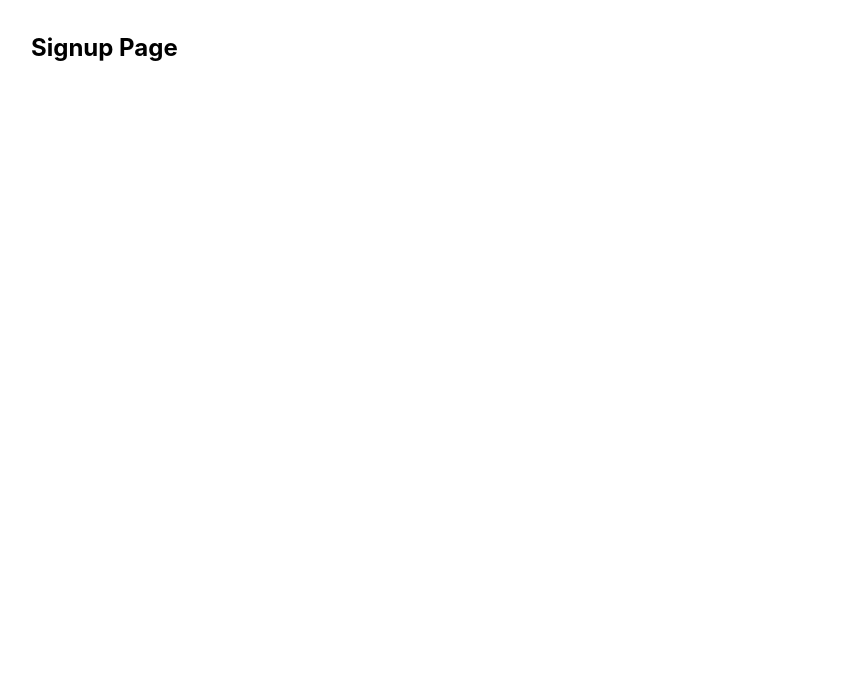
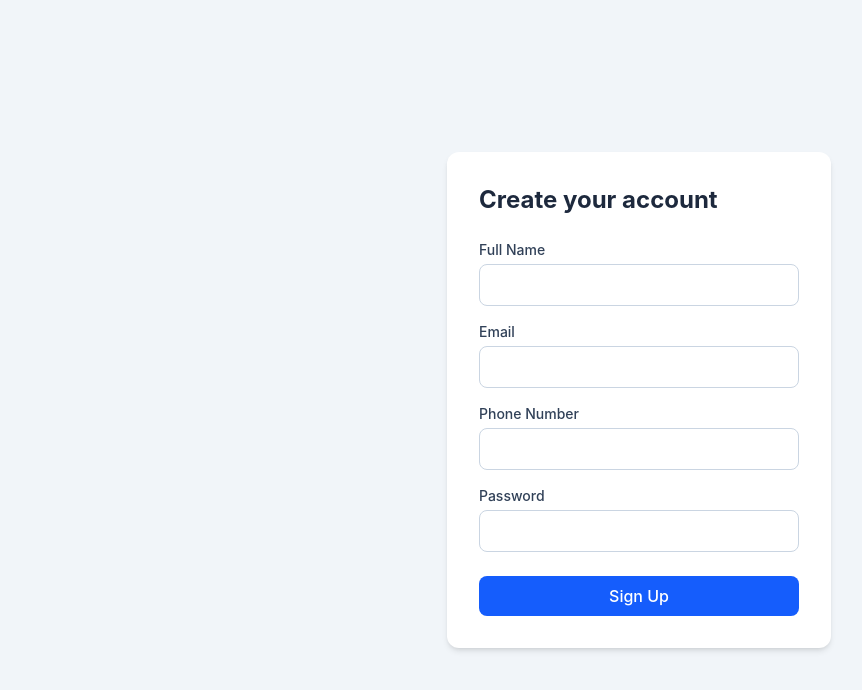
Before and after one commit to yashvardhanshah/BankMate, a React app in the folder frontend/: page /signup in a window 1280 px wide. Shown: the top 690 px of the page, without its empty margins (1-863 px from the left). Built offline with nearby package versions, Linux system fonts and the light colour scheme; the HTML template or start-up script is replaced by a standard one.

Commit message:
Add real signup page

```diff
--- a/frontend/src/App.jsx
+++ b/frontend/src/App.jsx
@@ -1,9 +1,7 @@
 import { BrowserRouter, Routes, Route } from 'react-router-dom'
 import LoginPage from './pages/LoginPage'
 
-function SignupPage() {
-  return <h1 className="text-2xl font-bold p-8">Signup Page</h1>
-}
+import SignupPage from './pages/SignupPage'
 
 function DashboardPage() {
   return <h1 className="text-2xl font-bold p-8">Dashboard Page</h1>
--- /dev/null
+++ b/frontend/src/pages/SignupPage.jsx
@@ -0,0 +1,96 @@
+import { useState } from 'react'
+
+function SignupPage() {
+  const [fullName, setFullName] = useState('')
+  const [email, setEmail] = useState('')
+  const [phoneNumber, setPhoneNumber] = useState('')
+  const [password, setPassword] = useState('')
+  const [error, setError] = useState('')
+
+  async function handleSignup(e) {
+    e.preventDefault()
+    setError('')
+
+    try {
+      const response = await fetch('http://127.0.0.1:8000/signup', {
+        method: 'POST',
+        headers: { 'Content-Type': 'application/json' },
+        body: JSON.stringify({
+          full_name: fullName,
+          email,
+          password,
+          phone_number: phoneNumber
+        })
+      })
+
+      const data = await response.json()
+
+      if (data.error) {
+        setError(data.error)
+      } else {
+        localStorage.setItem('token', data.access_token)
+        window.location.href = '/dashboard'
+      }
+    } catch (err) {
+      setError('Something went wrong. Please try again.')
+    }
+  }
+
+  return (
+    <div className="min-h-screen flex items-center justify-center bg-slate-100">
+      <form onSubmit={handleSignup} className="bg-white p-8 rounded-xl shadow-md w-96">
+        <h1 className="text-2xl font-bold mb-6 text-slate-800">Create your account</h1>
+
+        {error && (
+          <div className="bg-red-50 text-red-600 text-sm p-3 rounded-lg mb-4">
+            {error}
+          </div>
+        )}
+
+        <label className="block text-sm font-medium text-slate-700 mb-1">Full Name</label>
+        <input
+          type="text"
+          value={fullName}
+          onChange={(e) => setFullName(e.target.value)}
+          className="w-full border border-slate-300 rounded-lg p-2 mb-4 focus:outline-none focus:ring-2 focus:ring-blue-500"
+          required
+        />
+
+        <label className="block text-sm font-medium text-slate-700 mb-1">Email</label>
+        <input
+          type="email"
+          value={email}
+          onChange={(e) => setEmail(e.target.value)}
+          className="w-full border border-slate-300 rounded-lg p-2 mb-4 focus:outline-none focus:ring-2 focus:ring-blue-500"
+          required
+        />
+
+        <label className="block text-sm font-medium text-slate-700 mb-1">Phone Number</label>
+        <input
+          type="text"
+          value={phoneNumber}
+          onChange={(e) => setPhoneNumber(e.target.value)}
+          className="w-full border border-slate-300 rounded-lg p-2 mb-4 focus:outline-none focus:ring-2 focus:ring-blue-500"
+        />
+
+        <label className="block text-sm font-medium text-slate-700 mb-1">Password</label>
+        <input
+          type="password"
+          value={password}
+          onChange={(e) => setPassword(e.target.value)}
+          className="w-full border border-slate-300 rounded-lg p-2 mb-6 focus:outline-none focus:ring-2 focus:ring-blue-500"
+          required
+        />
+
+        <button
+          type="submit"
+          className="w-full bg-blue-600 text-white font-medium py-2 rounded-lg hover:bg-blue-700 transition"
+        >
+          Sign Up
+        </button>
+      </form>
+    </div>
+  )
+}
+
+export default SignupPage
```
